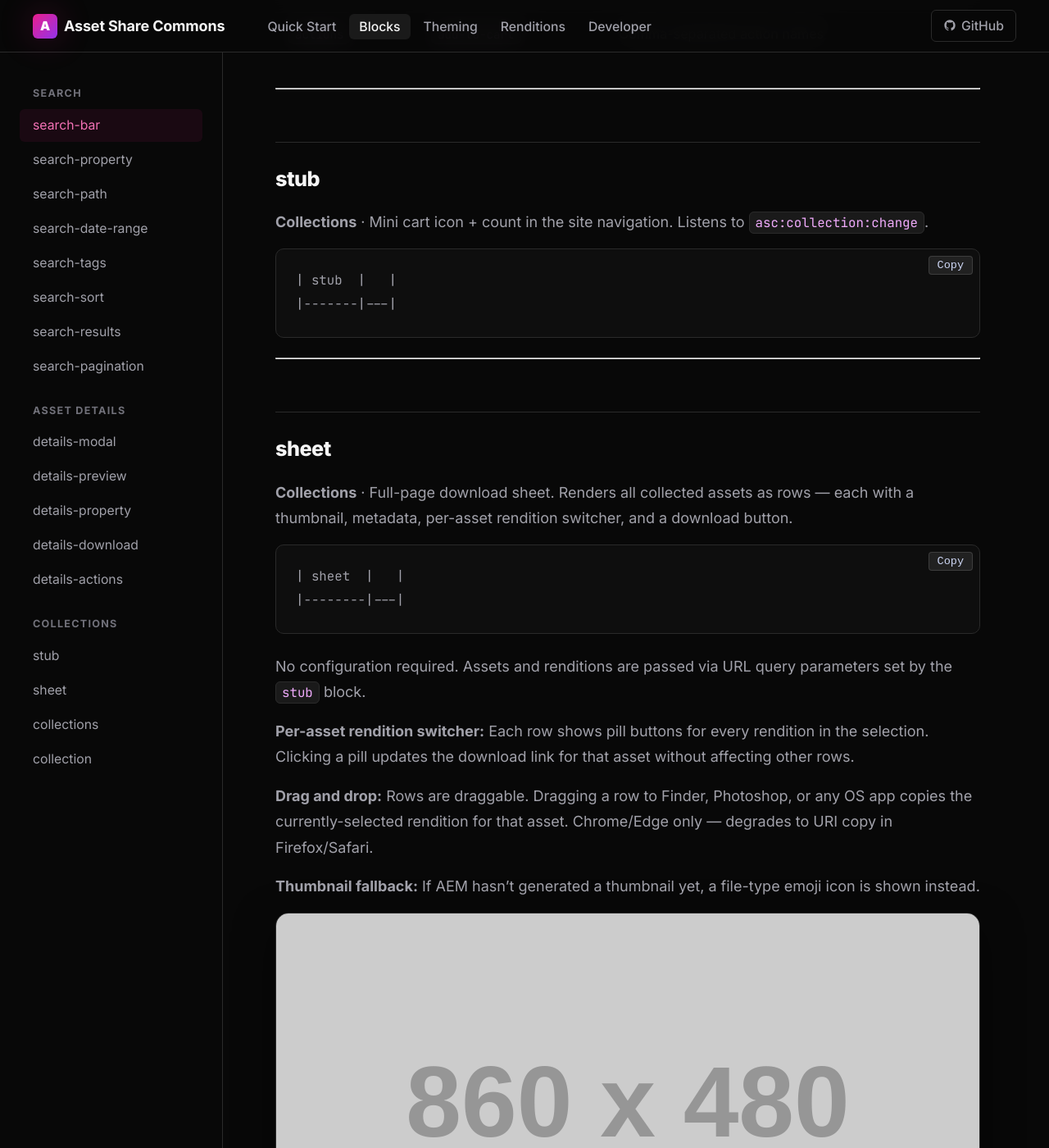
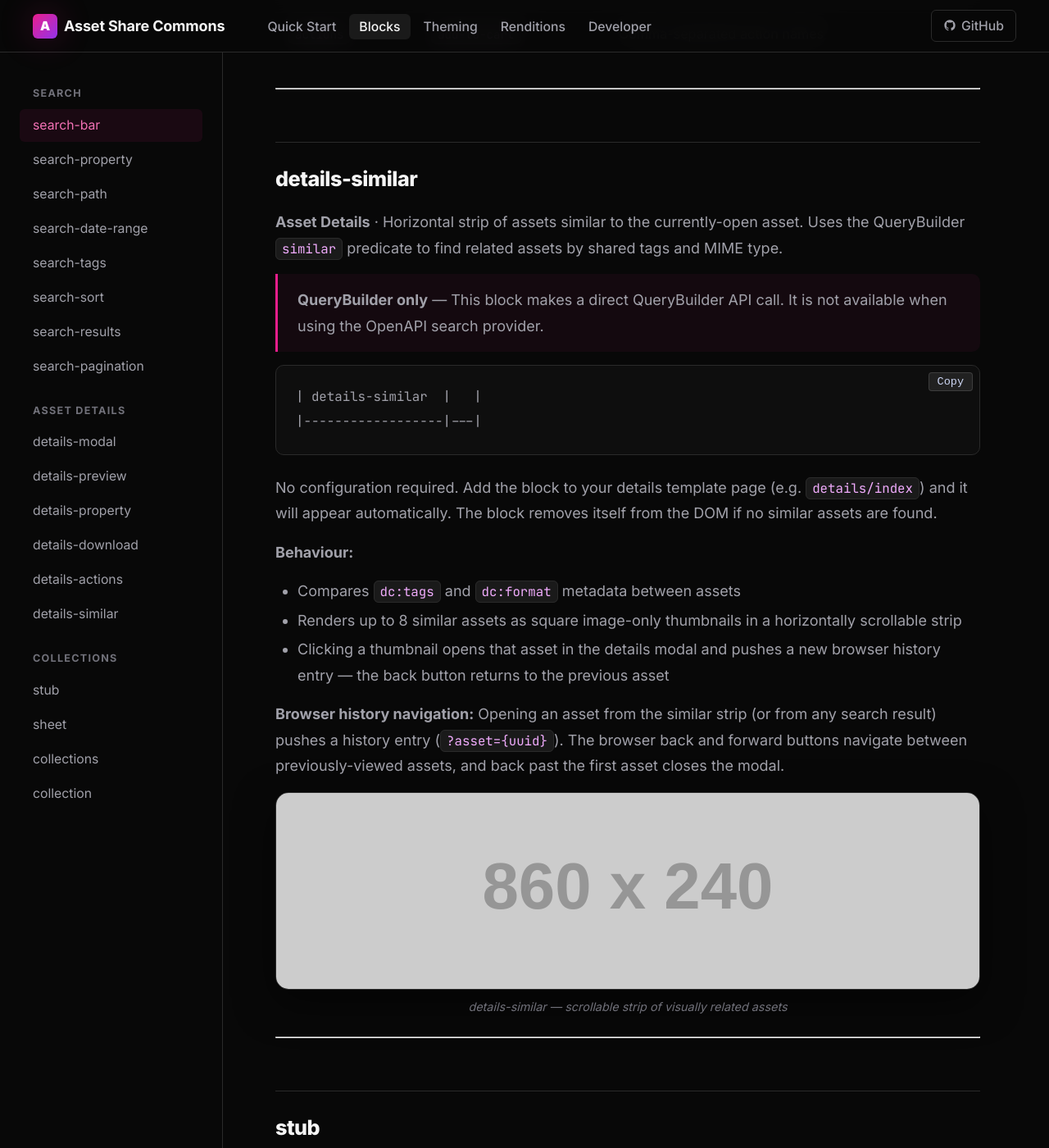
Before and after one commit to davidjgonzalez/asset-share-commons-eds, a Jekyll site: the page built from blocks.md, in a window 1280 px wide and 1400 px high, scrolled down 9309 px. Shown: the whole window at 82% size. Built offline with Jekyll 4.4.1, drawn with Linux system fonts in a browser that asks for light colours.

Commit message:
docs: add details-similar block and push-history navigation
- New details-similar block: QueryBuilder similar predicate, horizontal strip
- Documents browser back/forward navigation for asset details modal

Co-Authored-By: Claude Sonnet 4.6 <noreply@anthropic.com>

````diff
--- a/blocks.md
+++ b/blocks.md
@@ -33,6 +33,8 @@ sidebar:
         url: "#details-download"
       - title: details-actions
         url: "#details-actions"
+      - title: details-similar
+        url: "#details-similar"
   - label: Collections
     items:
       - title: stub
@@ -296,6 +298,32 @@ Preview type is determined automatically from the asset's MIME type.
 
 ---
 
+## details-similar {#details-similar}
+
+**Asset Details** · Horizontal strip of assets similar to the currently-open asset. Uses the QueryBuilder `similar` predicate to find related assets by shared tags and MIME type.
+
+> **QueryBuilder only** — This block makes a direct QueryBuilder API call. It is not available when using the OpenAPI search provider.
+
+```
+| details-similar  |   |
+|------------------|---|
+```
+
+No configuration required. Add the block to your details template page (e.g. `details/index`) and it will appear automatically. The block removes itself from the DOM if no similar assets are found.
+
+**Behaviour:**
+- Compares `dc:tags` and `dc:format` metadata between assets
+- Renders up to 8 similar assets as square image-only thumbnails in a horizontally scrollable strip
+- Clicking a thumbnail opens that asset in the details modal and pushes a new browser history entry — the back button returns to the previous asset
+
+**Browser history navigation:** Opening an asset from the similar strip (or from any search result) pushes a history entry (`?asset={uuid}`). The browser back and forward buttons navigate between previously-viewed assets, and back past the first asset closes the modal.
+
+![details-similar — horizontal similar assets strip](https://placehold.co/860x240/111111/9333ea?text=details-similar+%E2%80%94+Similar+Assets+Strip&font=inter)
+
+*details-similar — scrollable strip of visually related assets*
+
+---
+
 ## stub {#stub}
 
 **Collections** · Mini cart icon + count in the site navigation. Listens to `asc:collection:change`.
````
